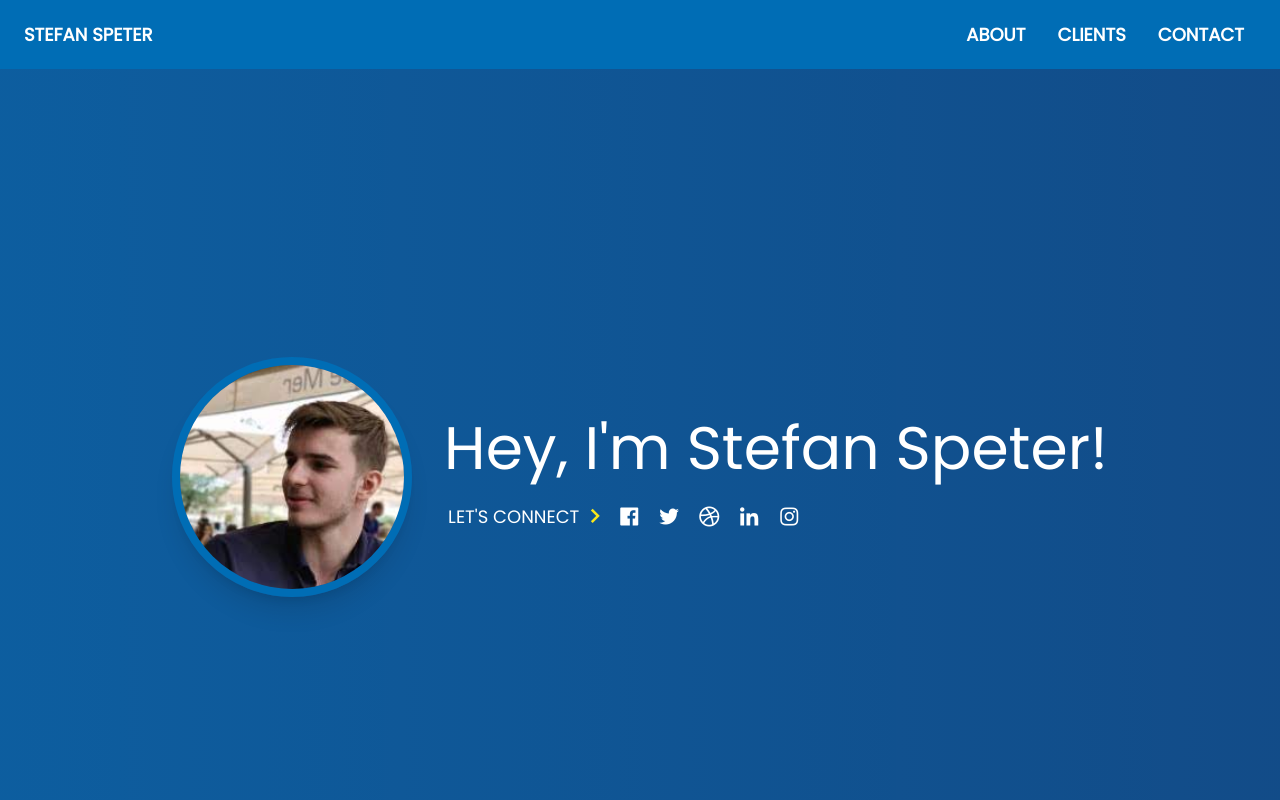
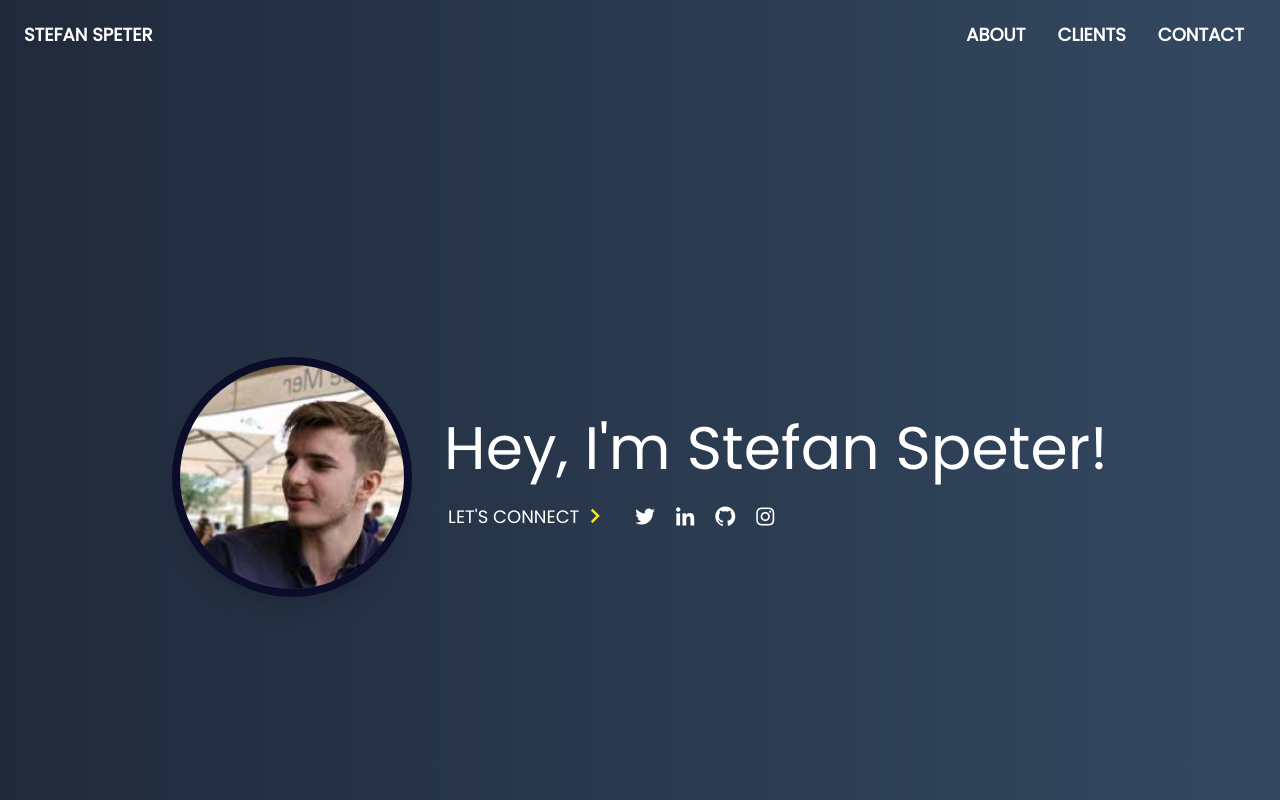
Before and after one commit to StefanSpeterDev/portfolio-React-Tailwind, a React (Create React App) app: page / in a window 1280 px wide. Shown: the top 800 px of the page. Built offline with nearby package versions, Linux system fonts and the light colour scheme.

Commit message:
update color chart

```diff
--- a/src/components/client/Client.js
+++ b/src/components/client/Client.js
@@ -9,9 +9,9 @@ function Client() {
   const clientLogo = ClientLogoData;
   return (
     <div>
-      <div className="bg-grey-50">
+      <div className="bg-gradient-to-r from-hero-gradient-from to-hero-gradient-to bg-cover bg-center bg-no-repeat">
         <div className="container py-16 md:py-20" id="portfolio">
-          <h2 className="text-center font-header text-4xl font-semibold uppercase text-primary sm:text-5xl lg:text-6xl">
+          <h2 className="text-center font-header text-4xl font-semibold uppercase text-white sm:text-5xl lg:text-6xl">
             Check out my Portfolio
           </h2>
           <h3 className="pt-6 text-center font-header text-xl font-medium text-black sm:text-2xl lg:text-3xl">
--- a/src/components/header/Header.js
+++ b/src/components/header/Header.js
@@ -1,11 +1,10 @@
 import React from "react";
+import Socials from "../socials/Socials";
 
 function Header() {
   return (
     <div>
-      <div
-        className="relative bg-cover bg-center bg-no-repeat py-8"
-      >
+      <div className="relative bg-cover bg-center bg-no-repeat py-8">
         <div className="absolute inset-0 z-20 bg-gradient-to-r from-hero-gradient-from to-hero-gradient-to bg-cover bg-center bg-no-repeat"></div>
 
         <div className="container relative z-30 pt-20 pb-12 sm:pt-56 sm:pb-48 lg:pt-64 lg:pb-48">
@@ -31,21 +30,7 @@ function Header() {
                   </div>
                 </div>
                 <div className="flex items-center justify-center pt-5 pl-2 sm:justify-start sm:pt-0">
-                  <a href="/">
-                    <i className="bx bxl-facebook-square text-2xl text-white hover:text-yellow"></i>
-                  </a>
-                  <a href="/" className="pl-4">
-                    <i className="bx bxl-twitter text-2xl text-white hover:text-yellow"></i>
-                  </a>
-                  <a href="/" className="pl-4">
-                    <i className="bx bxl-dribbble text-2xl text-white hover:text-yellow"></i>
-                  </a>
-                  <a href="/" className="pl-4">
-                    <i className="bx bxl-linkedin text-2xl text-white hover:text-yellow"></i>
-                  </a>
-                  <a href="/" className="pl-4">
-                    <i className="bx bxl-instagram text-2xl text-white hover:text-yellow"></i>
-                  </a>
+                  <Socials class="text-white" hover="text-yellow" />
                 </div>
               </div>
             </div>
--- a/src/components/navbar/Navbar.js
+++ b/src/components/navbar/Navbar.js
@@ -4,7 +4,7 @@ function Navbar() {
   const [navbarOpen, setNavbarOpen] = React.useState(false);
   return (
     <div>
-      <nav className="flex relative flex-wrap items-center justify-between px-2 py-3 bg-primary">
+      <nav className="flex relative flex-wrap items-center justify-between px-2 py-3 bg-gradient-to-r from-hero-gradient-from to-hero-gradient-to">
         <div className="container px-4 mx-auto flex flex-wrap items-center justify-between">
           <div className="w-full relative flex justify-between lg:w-auto lg:static lg:block lg:justify-start">
             <a
--- a/src/components/socials/Socials.js
+++ b/src/components/socials/Socials.js
@@ -7,7 +7,7 @@ function Socials(props) {
     <div>
       {socialData.map((item) => {
         return (
-          <a href={item.link} alt={item.alt} className="pl-4">
+          <a href={item.link} alt={item.alt} className="pl-4" key={item.id}>
             <i
               className={
                 item.icon + " " +
--- a/src/components/work/Work.js
+++ b/src/components/work/Work.js
@@ -5,9 +5,9 @@ import WorkCard from "./WorkCard";
 function Work() {
   const workData = WorkData;
   return (
-    <div className="bg-grey-50" id="work">
-      <div className="bg-grey-50 container py-16 md:py-20">
-        <h2 className="text-center font-header text-4xl font-semibold uppercase text-primary sm:text-5xl lg:text-6xl">
+    <div className="bg-gradient-to-r from-hero-gradient-from to-hero-gradient-to bg-cover bg-center bg-no-repeat" id="work">
+      <div className="container py-16 md:py-20">
+        <h2 className="text-center font-header text-4xl font-semibold uppercase text-white sm:text-5xl lg:text-6xl">
           My work experience
         </h2>
         <h3 className="pt-6 text-center font-header text-xl font-medium text-black sm:text-2xl lg:text-3xl">
--- a/src/components/work/WorkCard.js
+++ b/src/components/work/WorkCard.js
@@ -22,7 +22,7 @@ function WorkCard({ item }) {
             <div className="md:-mt-1 md:pl-8">
               <div className="flex items-center">
                 <i className="bx bxs-right-arrow hidden mr-2 text-primary md:flex"></i>
-                <span className="block font-body font-bold text-grey-40">
+                <span className="block font-body font-bold text-white">
                   {item.dateJoining} - {item.dateEnd}
                 </span>
               </div>
--- a/tailwind.config.js
+++ b/tailwind.config.js
@@ -4,7 +4,7 @@ module.exports = {
     extend: {
       colors: {
         transparent: "transparent",
-        primary: "#006DB5",
+        primary: "#0A0C29",
         secondary: "#000003",
         white: "#ffffff",
         black: "#000000",
@@ -14,11 +14,11 @@ module.exports = {
         "grey-20": "#7c7c7c",
         "grey-30": "#919091",
         "grey-40": "#929293",
-        "grey-50": "#f4f3f8",
+        "grey-50": "#3fada8",
         "grey-60": "#edebf6",
         "grey-70": "#d8d8d8",
-        "hero-gradient-from": "rgba(0, 85, 154, 0.95)",
-        "hero-gradient-to": "rgba(0, 62, 127, 0.93)",
+        "hero-gradient-from": "rgba(20, 30, 48, 0.95)",
+        "hero-gradient-to": "rgba(36, 59, 85, 0.93)",
       },
     },
     container: {
```
